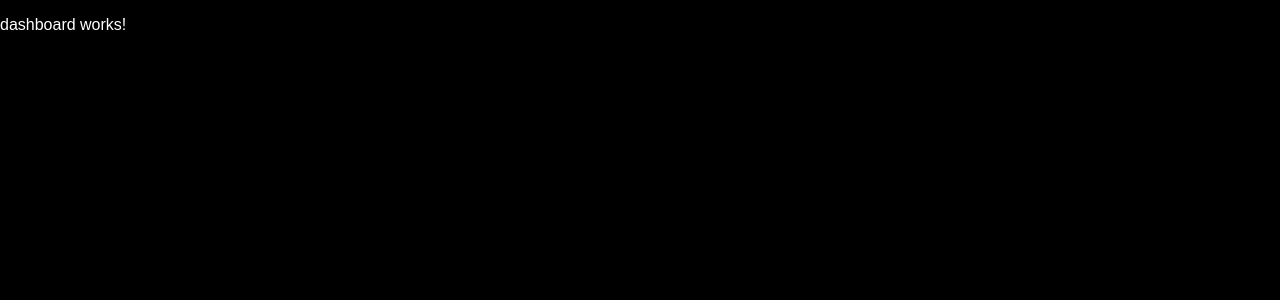
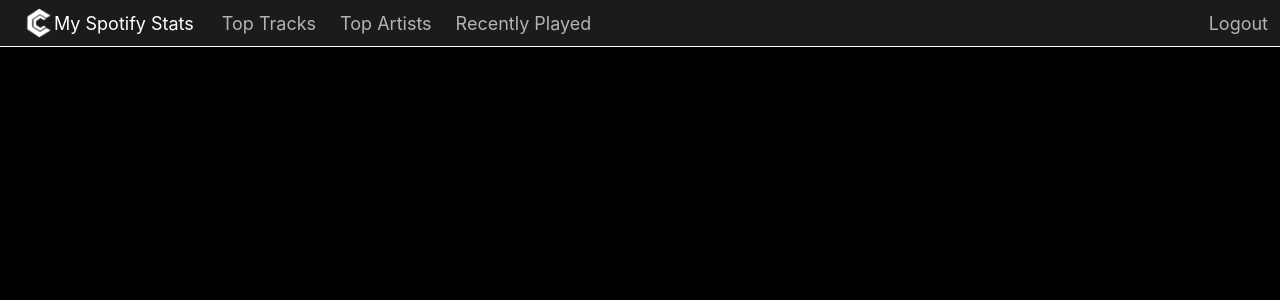
Before and after one commit to mbeaseley/my-spotify-stats, an Angular app: page /dashboard in a window 1280 px wide. Shown: the top 300 px of the page. Built offline with nearby package versions, Linux system fonts and the light colour scheme.

Commit message:
inital nav component

```diff
--- a/src/app/admin/components/dashboard/dashboard.component.html
+++ b/src/app/admin/components/dashboard/dashboard.component.html
@@ -1 +1,7 @@
-<p>dashboard works!</p>
+<div class="dashboard">
+  <app-nav></app-nav>
+
+  <div class="dashboard__body">
+
+  </div>
+</div>
--- /dev/null
+++ b/src/app/shared/components/nav/nav.component.html
@@ -0,0 +1,17 @@
+<div class="nav">
+  <div class="nav__navbar">
+    <a class="nav__logo" href="/">
+      <img src="/assets/img/spotifytool.png" width="30" height="30" alt="">
+      <span>My Spotify Stats</span>
+    </a>
+    <button *ngIf="visible" class="nav__collapse" type="button">
+      <span>ICON</span>
+    </button>
+    <div class="nav__navbar-items">
+      <a class="nav__navbar-item" href="/top-tracks">Top Tracks</a>
+      <a class="nav__navbar-item" href="/top-artists">Top Artists</a>
+      <a class="nav__navbar-item" href="/recently-played">Recently Played</a>
+      <a class="nav__navbar-item nav__navbar-item--end" href="/">Logout</a>
+    </div>
+  </div>
+</div>
--- /dev/null
+++ b/src/app/shared/components/nav/nav.component.scss
@@ -0,0 +1,36 @@
+@import '_variables';
+
+.nav {
+  width: 100%;
+  background-color: $grey4;
+  border-bottom: 1px solid $white;
+
+  &__navbar {
+    display: flex;
+    align-items: center;
+    padding: $space-s $space;
+  }
+
+  &__logo {
+    @extend %heading;
+    font-size: $font-size;
+    display: flex;
+    align-items: center;
+    color: $white;
+    text-decoration: none;
+    margin-right: $space-m;
+  }
+
+  &__navbar-item {
+    @extend %heading;
+    font-size: $font-size;
+    color: $grey1;
+    text-decoration: none;
+    padding: 0 $space-sm;
+
+    &--end {
+      position: absolute;
+      right: 0;
+    }
+  }
+}
--- /dev/null
+++ b/src/app/shared/components/nav/nav.component.ts
@@ -0,0 +1,16 @@
+import { Component, OnInit } from '@angular/core';
+
+@Component({
+  selector: 'app-nav',
+  templateUrl: './nav.component.html',
+  styleUrls: ['./nav.component.scss']
+})
+export class NavComponent implements OnInit {
+  visible: boolean;
+
+  constructor() { }
+
+  ngOnInit(): void {
+
+  }
+}
```
Also changed, not shown: src/app/shared/shared.module.ts (+7 -3 lines).
